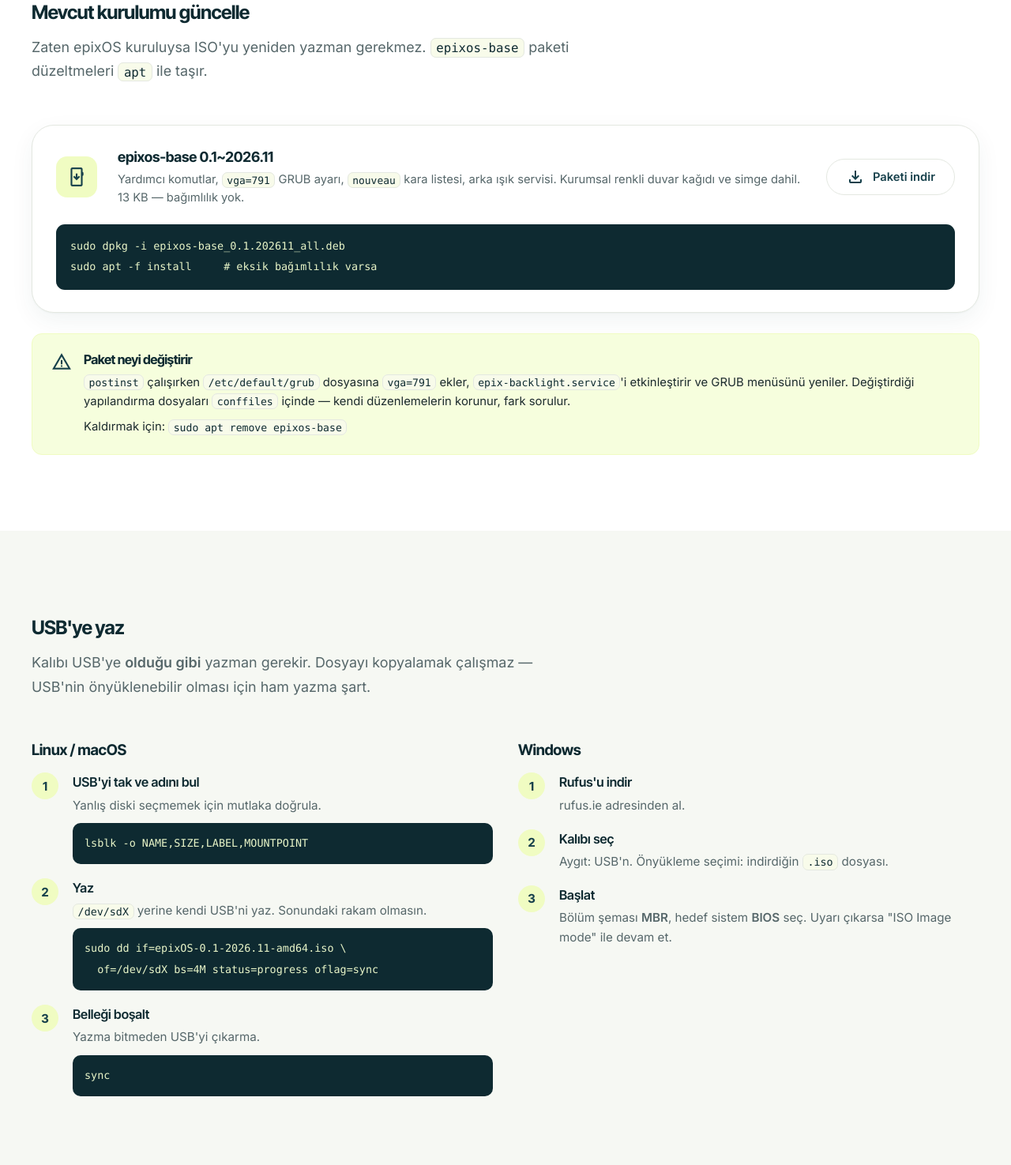
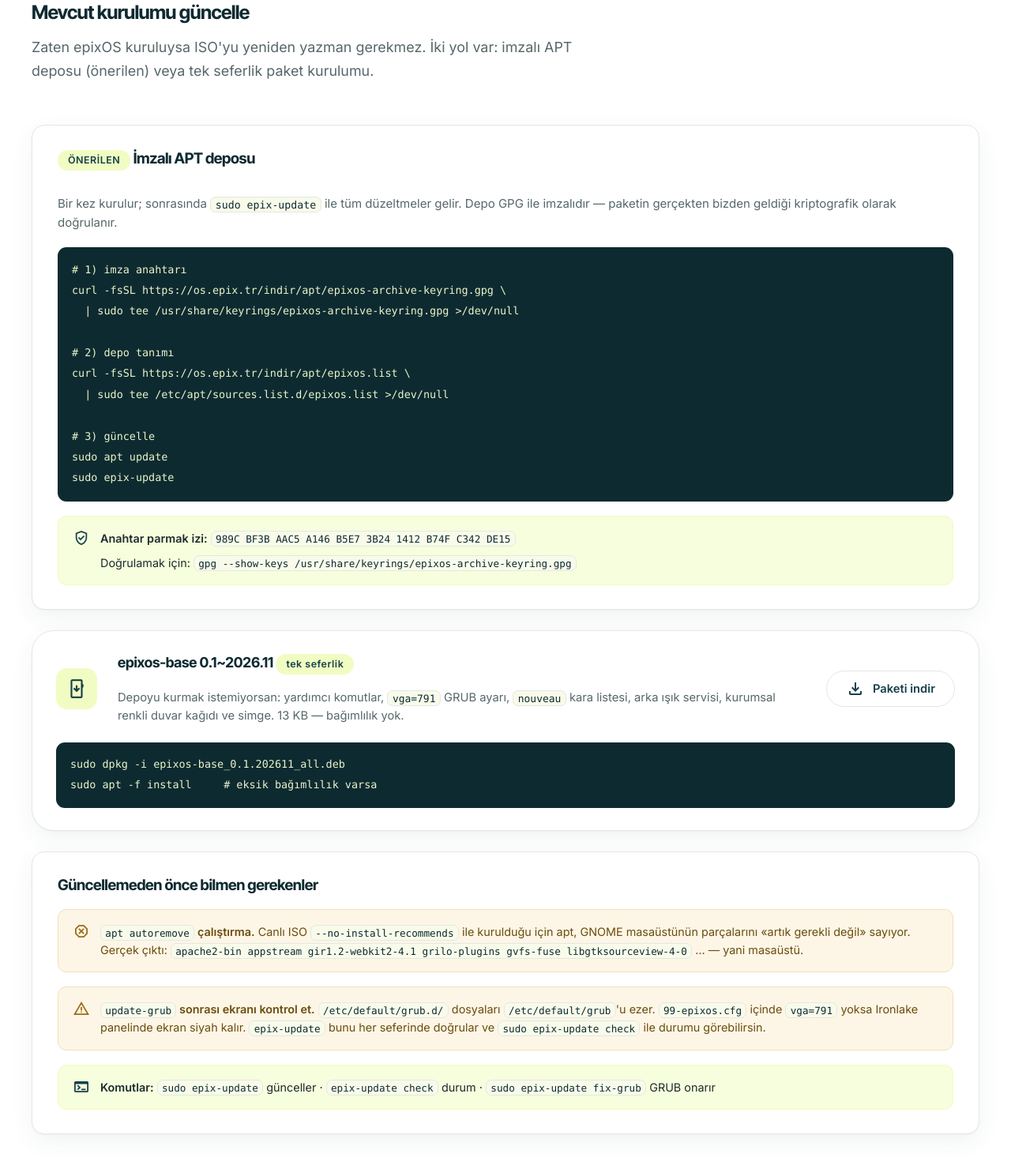
Before and after one commit to epixcomtr-rgb/epixOS, a plain HTML site: page site/indir/index.html in a window 1280 px wide. Shown: the part 1165-2640 px from the top of the page at 79% size. Drawn offline with nearby package versions, Linux system fonts and the light colour scheme.

Commit message:
feat: imzali APT deposu + guncelleme korumalari
GERCEK APT DEPOSU (scripts/make-repo.sh):
- os.epix.tr/indir/apt altinda GPG imzali depo (suite: stable, comp: main)
- epixos-archive-keyring.gpg + epixos.list kullaniciya dagitilir
- apt-ftparchive ile Release, gpg --clearsign ile InRelease
- anahtar .apt-key/ altinda (git'e girmez), parmak izi
  989CBF3BAAC5A146B5E73B241412B74FC342DE15
- dist/apt/ deploy-site.sh ile /indir/apt/ altina yayinlanir

DUZELTME: deploy-site.sh APT deposunu /epixos/apt/ altina yaziyordu,
/indir/apt/ olmasi gerekiyordu -> tum depo URL'leri 404 donuyordu.
Artik REMOTE_DIR/indir/apt ve eski yanlis kopya temizleniyor.

GUNCELLEME KORUMALARI (scripts/epix-koruma.sh):
1. GRUB: 99-epixos.cfg'de vga=791 garantisi
   /etc/default/grub.d/ dosyalari /etc/default/grub'u EZER; 99-epixos.cfg
   icinde vga=791 yoksa update-grub sonrasi Ironlake panelinde ekran siyah.
2. AUTOREMOVE: 12 masaustu paketi apt-mark manual + epixos-base hold
   apt autoremove GNOME bilesenlerini sokuyordu (--no-install-recommends
   ile kurulan paketler 'gereksiz' sayiliyor).
3. epix-update araci: guvenli guncelleme (apt upgrade + GRUB/initramfs
   dogrulama, otomatik onarim). fix-grub ve check alt komutlari.
   update-grub yok ise grub-mkconfig'e duser (B560'ta update-grub YOK).

0100-branding hook: kalici kurulum icin 99-epixos.cfg'ye vga=791 eklendi
(GRUB_TIMEOUT 5->10, GFXMODE 1024x768, GFXPAYLOAD keep).

Site (/indir/): iki yol anlatildi - imzali APT deposu (onerilen, 3 komut)
ve tek seferlik .deb. Iki risk icin uyari kutulari: autoremove ve
update-grub vga=791 kaybi. epix-update komutlari listelendi.

B560'ta uctan uca dogrulandi: anahtar+list siteden kuruldu,
'apt update' depoyu GPG ile dogruladi (500 .../stable/main),
epix-update calisti, GRUB ve initramfs korundu.

```diff
--- a/site/assets/css/indir.css
+++ b/site/assets/css/indir.css
@@ -177,6 +177,39 @@
   .dl-pkg-code code { white-space: pre-wrap; word-break: break-word; font-size: .78rem; }
 }
 
+/* ---------- güncelleme talimatı ---------- */
+.dl-up {
+  display: grid; grid-template-columns: minmax(0, 1fr); gap: 18px;
+  padding: 30px 32px;
+  background: var(--bg); border: 1px solid var(--line);
+  border-radius: 16px; box-shadow: var(--shadow);
+}
+.dl-up h3 { margin: 0; font: 700 1.18rem/1.3 var(--head); color: var(--navy); }
+.dl-up > p { margin: 0; font-size: .94rem; color: var(--muted); line-height: 1.6; }
+.dl-up pre {
+  margin: 0; padding: 16px 18px; overflow-x: auto;
+  background: var(--navy); border-radius: 11px;
+}
+.dl-up pre code {
+  background: transparent; border: 0; padding: 0;
+  color: #e8f5c8; font: 500 .84rem/1.7 ui-monospace, SFMono-Regular, Menlo, monospace;
+  white-space: pre;
+}
+.dl-up .dl-up-note {
+  display: grid; grid-template-columns: auto minmax(0, 1fr); gap: 13px;
+  padding: 16px 18px;
+  background: var(--blue-50); border: 1px solid var(--blue-soft); border-radius: 11px;
+}
+.dl-up .dl-up-note .ms { color: var(--blue); font-size: 22px; line-height: 1; }
+.dl-up .dl-up-note p { margin: 0; font-size: .9rem; color: var(--text); line-height: 1.6; }
+.dl-up .dl-up-warn {
+  display: grid; grid-template-columns: auto minmax(0, 1fr); gap: 13px;
+  padding: 16px 18px;
+  background: #fdf6e7; border: 1px solid #f0e0bd; border-radius: 11px;
+}
+.dl-up .dl-up-warn .ms { color: #9a6b12; font-size: 22px; line-height: 1; }
+.dl-up .dl-up-warn p { margin: 0; font-size: .9rem; color: #6b4d0c; line-height: 1.6; }
+
 /* ---------- duyarlı ---------- */
 @media (max-width: 900px) {
   .dl-card { grid-template-columns: minmax(0, 1fr); padding: 28px 24px; }
@@ -185,6 +218,8 @@
   .dl-meta div { padding-right: 0; }
   .dl-pkg { grid-template-columns: auto minmax(0, 1fr); padding: 24px 22px; }
   .dl-pkg .dl-btn--ghost { grid-column: 1 / -1; width: 100%; }
+  .dl-up { padding: 24px 20px; }
+  .dl-up pre code { white-space: pre-wrap; word-break: break-word; font-size: .76rem; }
 }
 @media (max-width: 560px) {
   .dl-meta { grid-template-columns: minmax(0, 1fr); gap: 0; }
--- a/site/indir/index.html
+++ b/site/indir/index.html
@@ -117,17 +117,45 @@
       <h2>Mevcut kurulumu güncelle</h2>
       <p class="lead">
         Zaten epixOS kuruluysa ISO'yu yeniden yazman gerekmez.
-        <code>epixos-base</code> paketi düzeltmeleri <code>apt</code> ile taşır.
+        İki yol var: imzalı APT deposu (önerilen) veya tek seferlik paket kurulumu.
       </p>
     </div>
 
+    <!-- ---- YOL 1: APT deposu ---- -->
+    <div class="dl-up" style="margin-bottom:26px">
+      <h3><span class="dl-badge">Önerilen</span> İmzalı APT deposu</h3>
+      <p>Bir kez kurulur; sonrasında <code>sudo epix-update</code> ile tüm
+         düzeltmeler gelir. Depo GPG ile imzalıdır — paketin gerçekten bizden
+         geldiği kriptografik olarak doğrulanır.</p>
+      <pre><code># 1) imza anahtarı
+curl -fsSL https://os.epix.tr/indir/apt/epixos-archive-keyring.gpg \
+  | sudo tee /usr/share/keyrings/epixos-archive-keyring.gpg &gt;/dev/null
+
+# 2) depo tanımı
+curl -fsSL https://os.epix.tr/indir/apt/epixos.list \
+  | sudo tee /etc/apt/sources.list.d/epixos.list &gt;/dev/null
+
+# 3) güncelle
+sudo apt update
+sudo epix-update</code></pre>
+      <div class="dl-up-note">
+        <span class="ms" aria-hidden="true">verified_user</span>
+        <div>
+          <p><b>Anahtar parmak izi:</b>
+             <code>989C BF3B AAC5 A146 B5E7 3B24 1412 B74F C342 DE15</code></p>
+          <p style="margin-top:8px">Doğrulamak için: <code>gpg --show-keys /usr/share/keyrings/epixos-archive-keyring.gpg</code></p>
+        </div>
+      </div>
+    </div>
+
+    <!-- ---- YOL 2: tek seferlik .deb ---- -->
     <div class="dl-pkg">
       <div class="dl-pkg-ico"><span class="ms" aria-hidden="true">system_update</span></div>
       <div>
-        <h3>epixos-base 0.1~2026.11</h3>
-        <p>Yardımcı komutlar, <code>vga=791</code> GRUB ayarı, <code>nouveau</code> kara listesi,
-           arka ışık servisi. Kurumsal renkli duvar kağıdı ve simge dahil.
-           13 KB — bağımlılık yok.</p>
+        <h3>epixos-base 0.1~2026.11 <span class="dl-badge" style="text-transform:none">tek seferlik</span></h3>
+        <p>Depoyu kurmak istemiyorsan: yardımcı komutlar, <code>vga=791</code> GRUB ayarı,
+           <code>nouveau</code> kara listesi, arka ışık servisi, kurumsal renkli duvar kağıdı
+           ve simge. 13 KB — bağımlılık yok.</p>
       </div>
       <a class="dl-btn dl-btn--ghost" href="/indir/epixos-base_0.1.202611_all.deb" download>
         <span class="ms" aria-hidden="true">download</span>Paketi indir
@@ -136,17 +164,40 @@
 sudo apt -f install     # eksik bağımlılık varsa</code></pre>
     </div>
 
-    <div class="dl-note">
-      <span class="ms" aria-hidden="true">warning</span>
-      <div>
-        <h4>Paket neyi değiştirir</h4>
-        <p><code>postinst</code> çalışırken <code>/etc/default/grub</code> dosyasına <code>vga=791</code>
-           ekler, <code>epix-backlight.service</code>'i etkinleştirir ve GRUB menüsünü yeniler.
-           Değiştirdiği yapılandırma dosyaları <code>conffiles</code> içinde —
-           kendi düzenlemelerin korunur, fark sorulur.</p>
-        <p>Kaldırmak için: <code>sudo apt remove epixos-base</code></p>
+    <!-- ---- önemli uyarılar ---- -->
+    <div class="dl-up" style="margin-top:26px">
+      <h3>Güncellemeden önce bilmen gerekenler</h3>
+      <div class="dl-up-warn">
+        <span class="ms" aria-hidden="true">dangerous</span>
+        <div>
+          <p><b><code>apt autoremove</code> çalıştırma.</b>
+             Canlı ISO <code>--no-install-recommends</code> ile kurulduğu için apt,
+             GNOME masaüstünün parçalarını «artık gerekli değil» sayıyor.
+             Gerçek çıktı: <code>apache2-bin appstream gir1.2-webkit2-4.1
+             grilo-plugins gvfs-fuse libgtksourceview-4-0</code> … — yani masaüstü.</p>
+        </div>
+      </div>
+      <div class="dl-up-warn">
+        <span class="ms" aria-hidden="true">warning</span>
+        <div>
+          <p><b><code>update-grub</code> sonrası ekranı kontrol et.</b>
+             <code>/etc/default/grub.d/</code> dosyaları <code>/etc/default/grub</code>'u ezer.
+             <code>99-epixos.cfg</code> içinde <code>vga=791</code> yoksa Ironlake panelinde
+             ekran siyah kalır. <code>epix-update</code> bunu her seferinde doğrular ve
+             <code>sudo epix-update check</code> ile durumu görebilirsin.</p>
+        </div>
+      </div>
+      <div class="dl-up-note">
+        <span class="ms" aria-hidden="true">terminal</span>
+        <div>
+          <p><b>Komutlar:</b>
+             <code>sudo epix-update</code> günceller ·
+             <code>epix-update check</code> durum ·
+             <code>sudo epix-update fix-grub</code> GRUB onarır</p>
+        </div>
       </div>
     </div>
+
   </div>
 </section>
 
```
Also changed, not shown: 5 other files.
